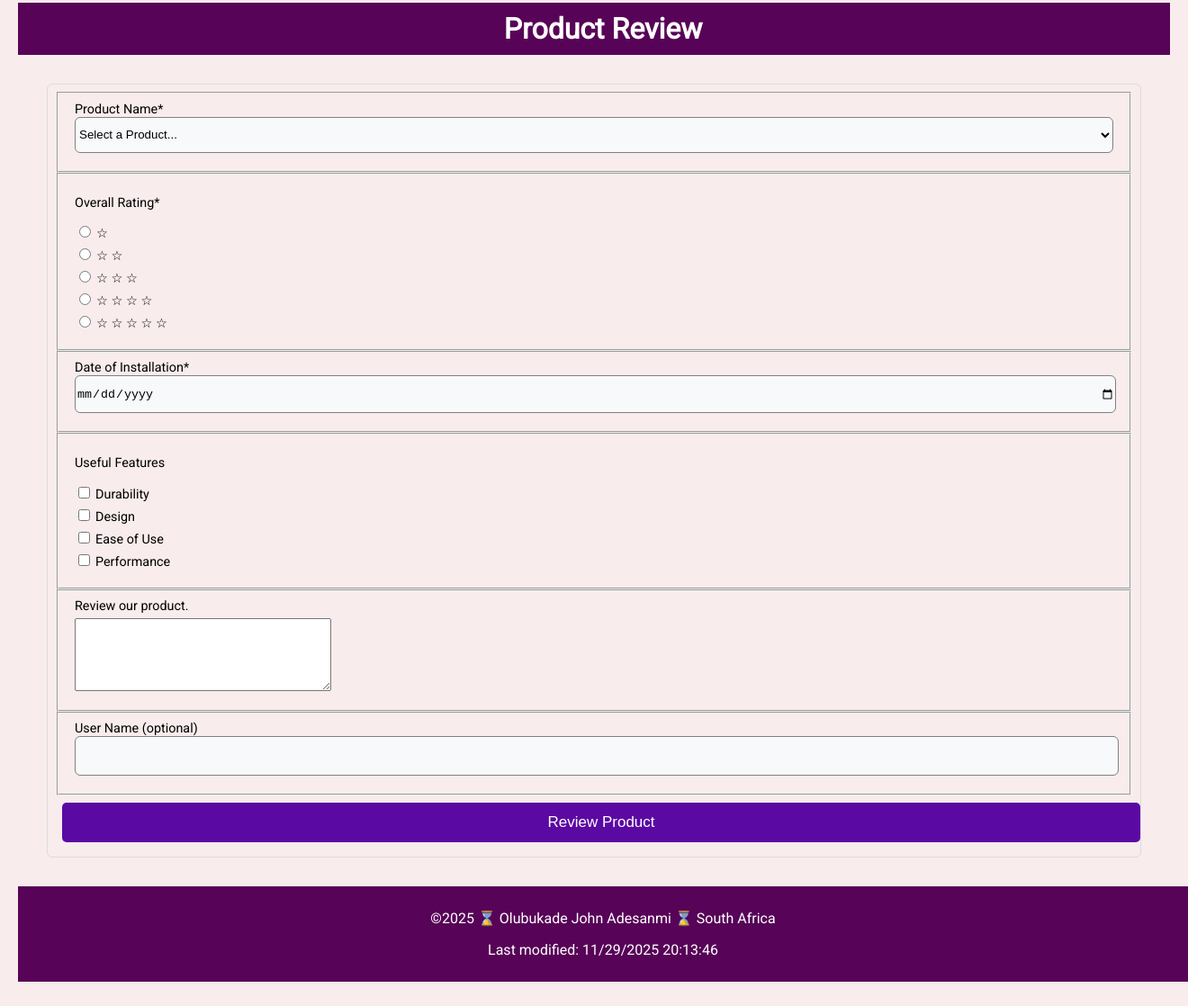
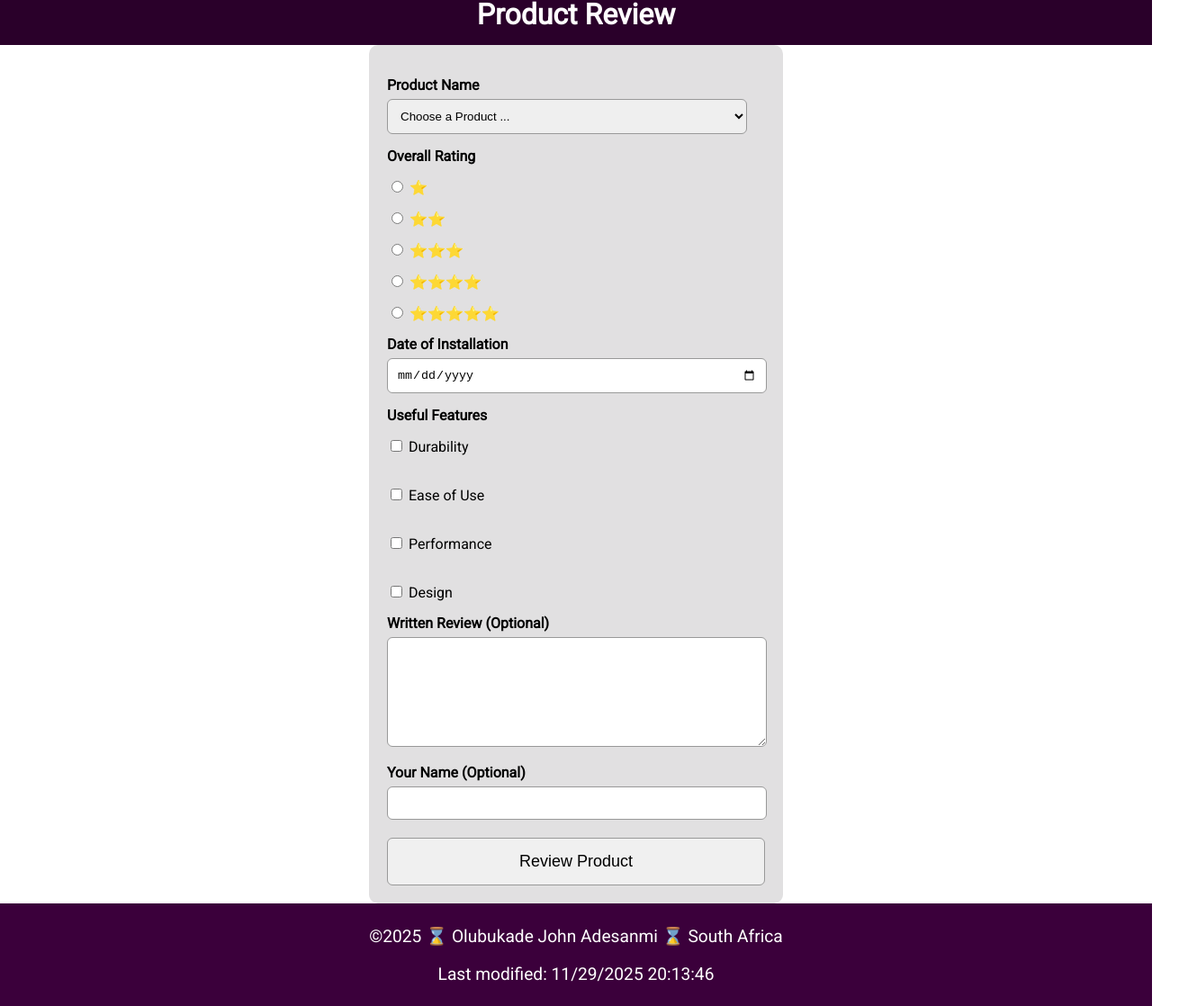
Before and after one commit to Bukz-cloud/wdd131, a plain HTML site: page form.html in a window 1280 px wide. Shown: the part 18-1136 px from the top of the page at 90% size, 1320 px wide, since content can reach past the window. Drawn offline with Linux system fonts and the light colour scheme.

Commit message:
I made a lot of adjustments to correct the errors raised by the page audit.

```diff
--- a/form.html
+++ b/form.html
@@ -13,49 +13,47 @@
     <link href="https://fonts.googleapis.com/css2?family=Roboto&display=swap" rel="stylesheet">
 </head>
 <body>
-    <header>
-        <h1>Product Review</h1>
-    </header>
-    <main>
-        <form method="get" action="review.html" class="iproduct">
-            <fieldset>
-                <label id="ipname">Product Name*
-                    <select id="product" name="product" required>
-                        <option value="">Select a Product...</option>
-                    </select>
-                </label>
-            </fieldset>
-            <fieldset>
-                <div id="irating">Overall Rating*</div>
-                <label><input type="radio" id="star" name="star" required>&star;</label>
-                <label><input type="radio" id="star" name="star" required>&star; &star;</label>
-                <label><input type="radio" id="star" name="star" required>&star; &star; &star;</label>
-                <label><input type="radio" id="star" name="star" required>&star; &star; &star; &star;</label>
-                <label><input type="radio" id="star" name="star" required>&star; &star; &star; &star; &star;</label>
-            </fieldset>
-            <fieldset>
-                <label class="install">Date of Installation*<input type="date" id="date" name="date" required></label>
-            </fieldset>
 
-            <fieldset>
-                <div id="icheck">Useful Features</div>
-                <label><input type="checkbox" id="features" name="text" value="durability">Durability</label>
-                <label><input type="checkbox" id="features" name="text" value="design">Design</label>
-                <label><input type="checkbox" id="features" name="text" value="usage">Ease of Use</label>
-                <label><input type="checkbox" id="features" name="text" value="performance">Performance</label>
-            </fieldset>
+<h1>Product Review</h1>
 
-            <fieldset>
-                <label for="review" id="ireview">Review our product.</label>
-                <textarea id="review" name="review" rows="5" cols="33"></textarea>
-            </fieldset>
+<div class="container">
+  <form method="get" action="review.html">
 
-            <fieldset>
-                <label id="iname">User Name (optional)<input type="text" id="uname" name="uname"></label>
-            </fieldset>
-            <input type="submit" value="Review Product" id="isubmit">
-        </form>
-    </main>
+    <label>Product Name</label>
+    <select id="productSelect" name="product">
+      <option value="">Choose a Product ...</option>
+    </select>
+
+    <label>Overall Rating</label>
+    <div class="rating-stars">
+      <label><input type="radio" name="rating" value="1"> ⭐</label>
+      <label><input type="radio" name="rating" value="2"> ⭐⭐</label>
+      <label><input type="radio" name="rating" value="3"> ⭐⭐⭐</label>
+      <label><input type="radio" name="rating" value="4"> ⭐⭐⭐⭐</label>
+      <label><input type="radio" name="rating" value="5"> ⭐⭐⭐⭐⭐</label>
+    </div>
+
+    <label>Date of Installation</label>
+    <input type="date" name="date">
+
+    <label>Useful Features</label>
+    <div class="checkbox-group">
+      <label><input type="checkbox" name="features" value="Durability"> Durability</label><br>
+      <label><input type="checkbox" name="features" value="Ease of Use"> Ease of Use</label><br>
+      <label><input type="checkbox" name="features" value="Performance"> Performance</label><br>
+      <label><input type="checkbox" name="features" value="Design"> Design</label>
+    </div>
+
+    <label>Written Review (Optional)</label>
+    <textarea name="review"></textarea>
+
+    <label>Your Name (Optional)</label>
+    <input type="text" name="name">
+
+    <button type="submit">Review Product</button>
+
+  </form>
+</div>
     <footer>
         <p>©<span id="currentyear"></span> ⌛ Olubukade John Adesanmi ⌛ South Africa</p>
         <p><span id="lastModified"></span></p>
--- a/scripts/form.js
+++ b/scripts/form.js
@@ -1,50 +1,81 @@
+// ----------------------------
+// Footer: Current year + Last Modified
+// ----------------------------
 const currentYear = new Date().getFullYear();
-document.getElementById("currentyear").innerHTML = `${currentYear}`;
-document.getElementById("lastModified").innerHTML = `Last modified: ${document.lastModified}`;
+const yearElem = document.getElementById("currentyear");
+if (yearElem) yearElem.textContent = currentYear;
 
+const lastModElem = document.getElementById("lastModified");
+if (lastModElem) lastModElem.textContent = `Last modified: ${document.lastModified}`;
+
+
+// ----------------------------
+// PRODUCT ARRAY
+// ----------------------------
 const products = [
-  {
-    id: "fc-1888",
-    name: "flux capacitor",
-    averagerating: 4.5
-  },
-  {
-    id: "fc-2050",
-    name: "power laces",
-    averagerating: 4.7
-  },
-  {
-    id: "fs-1987",
-    name: "time circuits",
-    averagerating: 3.5
-  },
-  {
-    id: "ac-2000",
-    name: "low voltage reactor",
-    averagerating: 3.9
-  },
-  {
-    id: "jj-1969",
-    name: "warp equalizer",
-    averagerating: 5.0
-  }
+  { id: "fc-1888", name: "flux capacitor", averagerating: 4.5 },
+  { id: "fc-2050", name: "power laces", averagerating: 4.7 },
+  { id: "fs-1987", name: "time circuits", averagerating: 3.5 },
+  { id: "ac-2000", name: "low voltage reactor", averagerating: 3.9 },
+  { id: "jj-1969", name: "warp equalizer", averagerating: 5.0 }
 ];
 
-const productSelect = document.getElementById("product");
 
-products.forEach(product => {
-    const option = document.createElement("option");
-     // value = product id
-    option.value = product.id;
-    // display = product name
-    option.textContent = product.name;
-    productSelect.appendChild(option);
+// ----------------------------
+// Run when DOM is ready
+// ----------------------------
+document.addEventListener("DOMContentLoaded", () => {
+
+  // ----------------------------
+  // Populate Product Dropdown (index page)
+  // ----------------------------
+  const select = document.getElementById("productSelect");
+
+  if (select) {
+    products.forEach((item) => {
+      const option = document.createElement("option");
+      option.value = item.id;
+      option.textContent = item.name;
+      select.appendChild(option);
+    });
+  }
+
+
+  // ----------------------------
+  // Review Summary Page Handling
+  // ----------------------------
+  const params = new URLSearchParams(window.location.search);
+
+  function writeValue(id, value) {
+    const elem = document.getElementById(id);
+    if (elem) elem.textContent = value || "None";
+  }
+
+  writeValue("summaryProduct", params.get("product"));
+  writeValue("summaryRating", params.get("rating"));
+  writeValue("summaryDate", params.get("date"));
+  writeValue("summaryReview", params.get("review"));
+  writeValue("summaryName", params.get("name") || "Anonymous");
+
+  // Features (multiple values)
+  const featuresElem = document.getElementById("summaryFeatures");
+  if (featuresElem) {
+    const features = params.getAll("features");
+    featuresElem.textContent = features.length ? features.join(", ") : "None";
+  }
+
+
+  // ----------------------------
+  // LocalStorage Review Counter
+  // ----------------------------
+  const counterElem = document.getElementById("reviewCounter");
+
+  if (counterElem) {
+    let count = localStorage.getItem("reviewCount");
+    count = count ? parseInt(count) + 1 : 1;
+
+    localStorage.setItem("reviewCount", count);
+    counterElem.textContent = count;
+  }
+
 });
-
-if (document.getElementById("reviewCount")) {
-    let count = Number(localStorage.getItem("reviewCount")) || 0;
-    count++;
-    localStorage.setItem("reviewCount", count);
-
-    document.getElementById("reviewCount").textContent = count;
-}
--- a/styles/form.css
+++ b/styles/form.css
@@ -1,87 +1,93 @@
-header {
-    background-color: rgb(87, 3, 87);
+body {
+    font-family: "Roboto", sans-serif;
+    margin: 0;
+    padding: 0;
 }
 
 h1 {
-    color: #fff;
     text-align: center;
-    padding: 10px;
-    width: 100%;
+    color: white;
+    padding: 15px 0;
+    background: #2a002a;
+    margin: 0;
 }
 
-.container h1 {
-    color: #000;
-}
-
-body {
-    font-family: "Roboto", sans-serif;
-    font-size: 1rem;
-    background-color: rgb(248, 236, 236);
-    width: 100%;
-    margin: 20px;
-}
-
-main {
-    font-size: 1.5rem;
-}
-
-.iproduct {
-    margin: 2rem;
-    border: 1px solid #ddd;
-    border-radius: 6px;
-    padding: .5rem;
+.container {
+    max-width: 420px;
+    margin: auto;
+    background: #e1e0e1;
+    padding: 20px;
+    border-radius: 10px;
 }
 
 label {
     display: block;
-    margin-bottom: 5px;
-    color: #000;
-    font-size: .9rem;
+    margin-top: 15px;
+    font-weight: bold;
 }
 
-.iproduct div {
-    padding: .9rem 0;
-    color: #000;
-    font-size: .9rem;
+select, input[type="date"], input[type="text"], textarea {
+    width: 100%;
+    max-width: 400px;
+    padding: 10px;
+    margin-top: 6px;
+    border-radius: 6px;
+    border: 1px solid #999;
 }
 
-.iproduct input[type="text"],
-.iproduct input[type="date"],
-.iproduct select
-{
-    background-color: rgb(247, 249, 250);
-    display: block;
-    border: 1px solid gray;
-    border-radius: 6px;
-    color: #000;
-    width: 100%;
-    height: 40px;
+textarea {
+    height: 100px;
+    resize: vertical;
 }
 
-.iproduct input[type="radio"],
-.iproduct input[type="checkbox"] {
-    margin-right: 6px;
+.rating-stars label {
+    margin-right: 10px;
 }
 
-#isubmit {
-    padding: .5rem;
-    margin: .5rem;
-    display: inline-block;
-    background: #5b09a3;
-    color: white;
-    padding: 12px 15px;
-    border: none;
-    border-radius: 5px;
-    font-size: 17px;
+.checkbox-group label {
+    font-weight: normal;
+}
+
+button {
+    width: 100%;
+    padding: 15px;
+    margin-top: 20px;
+    font-size: 18px;
+    background: #f0f0f0;
+    border: 1px solid #999;
     cursor: pointer;
-    width: 100%;
-    text-align: center;
+    border-radius: 6px;
+}
+
+button:hover {
+    color: red;
 }
 
 footer {
-    background-color: rgb(87, 3, 87);
-    color: #fff;
     text-align: center;
-    padding: 10px;
-    width: 100%;
+    color: white;
+    font-size: 1.2rem;
+    background: #3b003b;
+    padding: 5px;
 }
+
+@media (max-width: 480px) {
+    .container {
+        margin: 15px;
+        padding: 15px;
+    }
+}
+
+.review-body {
+    background-color: #eee;
+}
+
+.review-container {
+    background-color: #fff;
+    box-shadow: 0 0 10px #aaa;
+}
+
+.review-h {
+    color: #000;
+    background-color: none;
+}
```
Also changed, not shown: review.html (+33 -7 lines).
